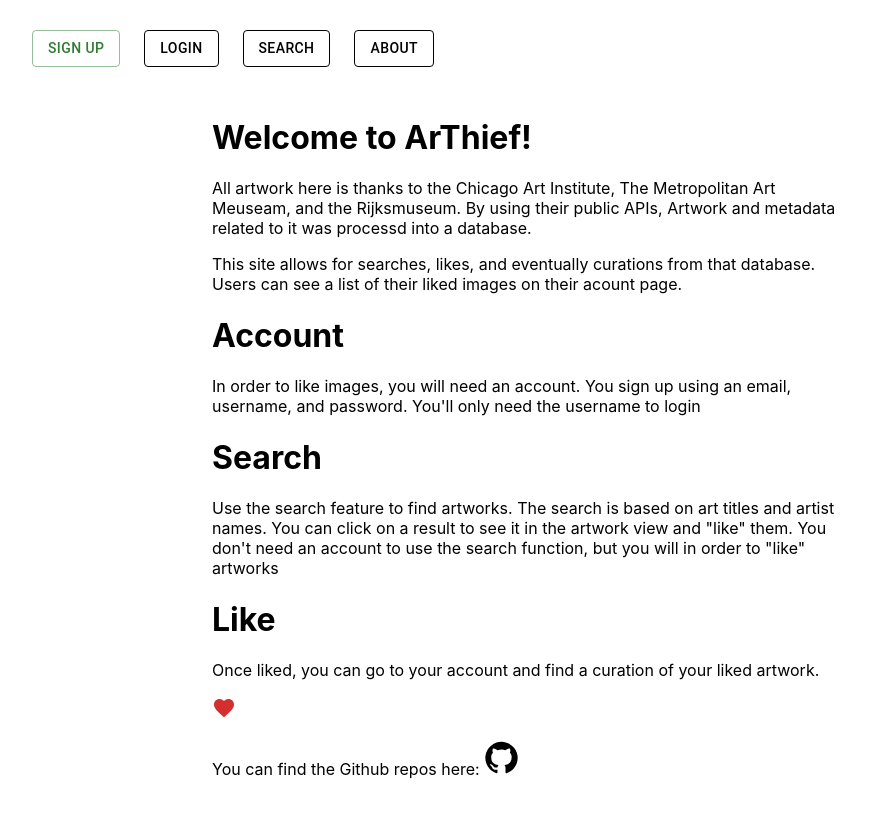
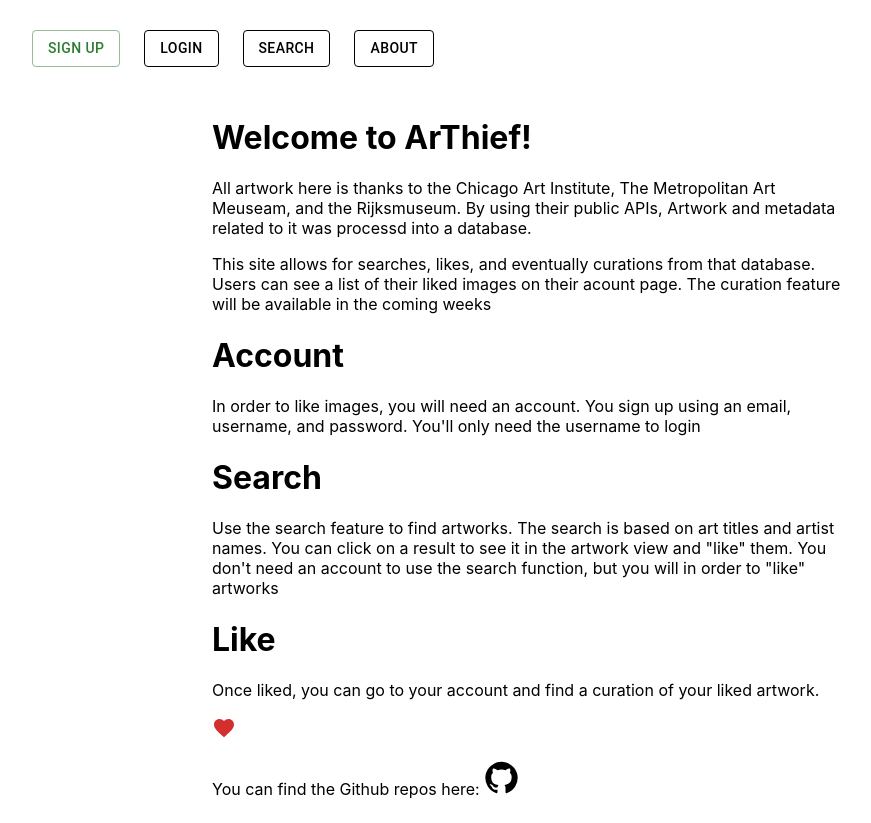
Before and after one commit to campbellpadgett/ArThief-FE, a Next.js app: page / in a window 1280 px wide. Shown: the whole page, without its empty margins (4-875 px from the left). Built offline with nearby package versions, Linux system fonts and the light colour scheme; no server answers.

Commit message:
update message for curations

```diff
--- a/pages/index.tsx
+++ b/pages/index.tsx
@@ -20,7 +20,8 @@
 
                     <p>
                         This site allows for searches, likes, and eventually curations from that database.
-                        Users can see a list of their liked images on their acount page.
+                        Users can see a list of their liked images on their acount page. The curation feature will be
+                        available in the coming weeks
                     </p>
 
                     <h1>Account</h1>
```
